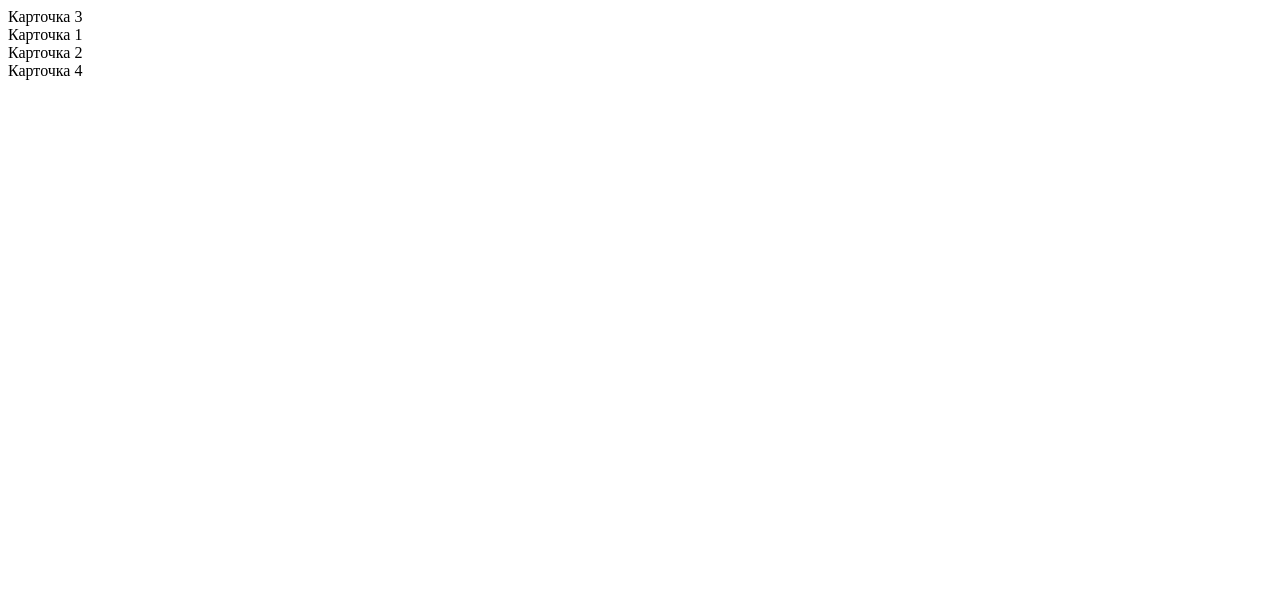
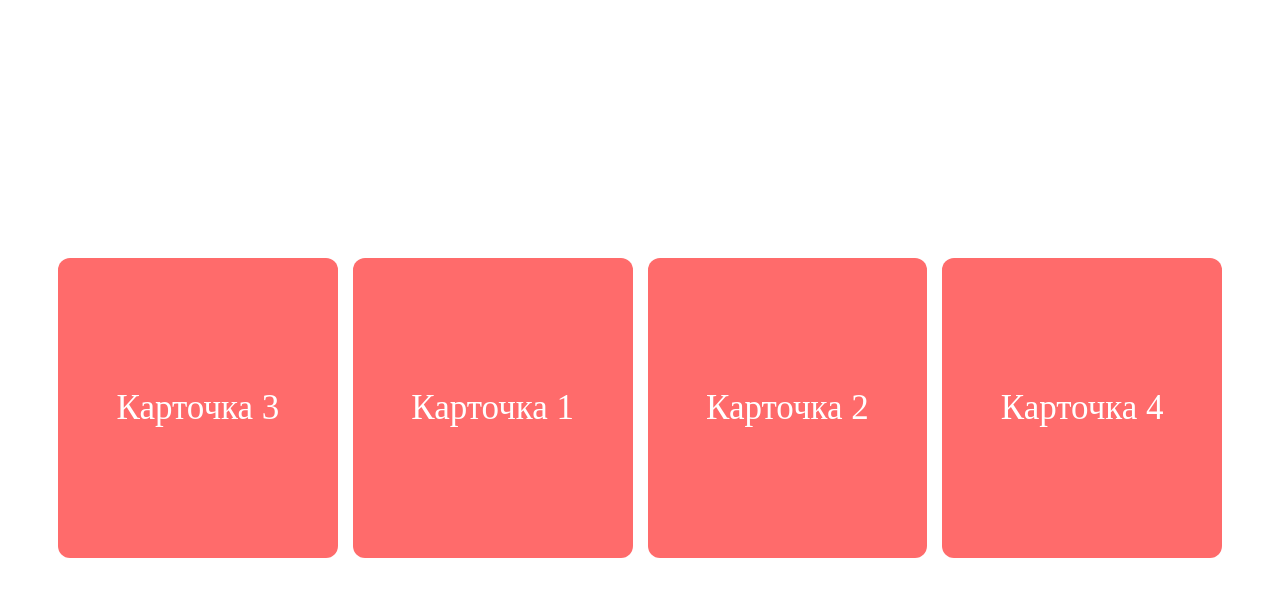
Before and after one commit to TheStrikeM/react-drag-drop, a React (Create React App) app: page / in a window 1280 px wide. Shown: the top 596 px of the page. Built offline with nearby package versions, Linux system fonts and the light colour scheme.

Commit message:
Connect styles and update thi

```diff
--- a/src/App.sass
+++ b/src/App.sass
@@ -10,9 +10,9 @@
   .card
     background: #ff6b6b
     color: white
-    width: 100px
+    width: 280px
     height: 300px
-    font-size: 15px
+    font-size: 35px
     border-radius: 12px
     display: flex
     justify-content: center
--- a/src/App.tsx
+++ b/src/App.tsx
@@ -1,4 +1,5 @@
 import React from 'react';
+import './App.sass'
 
 type CardListState = {
   id: number,
```
